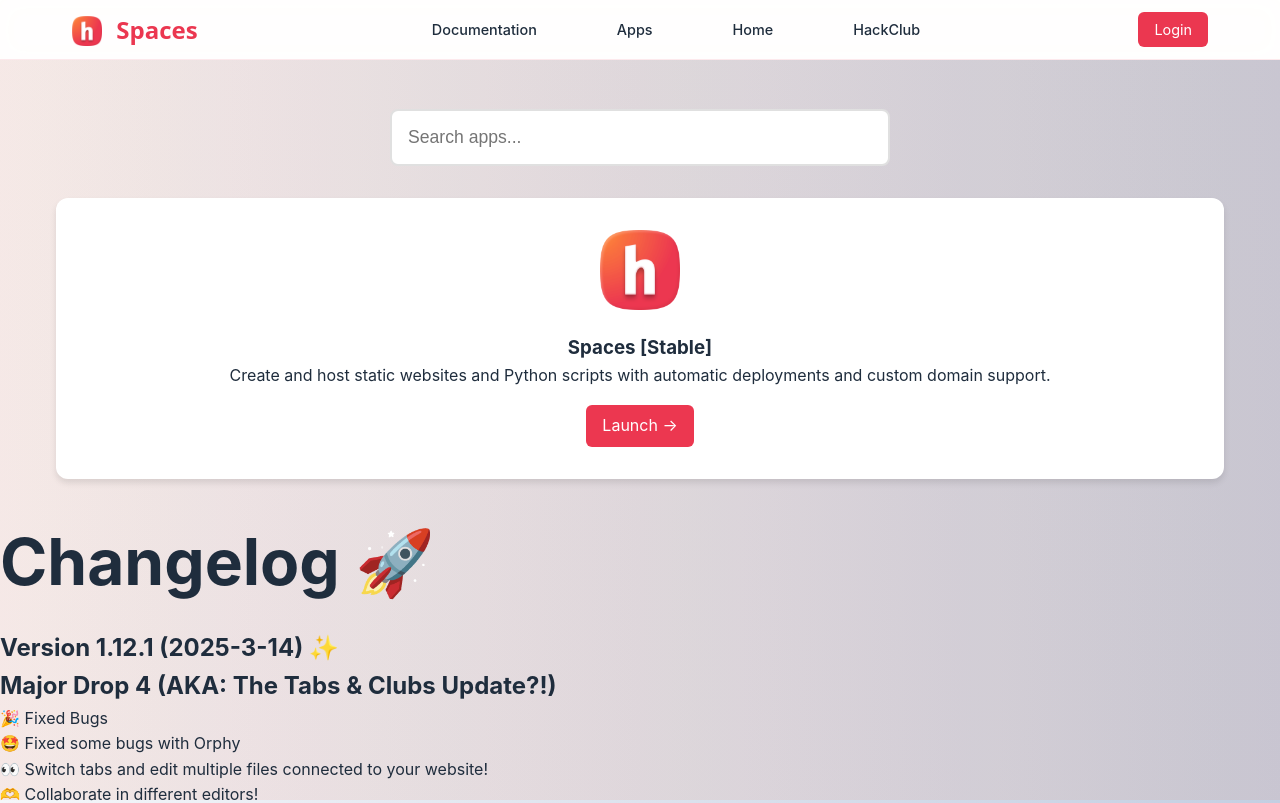
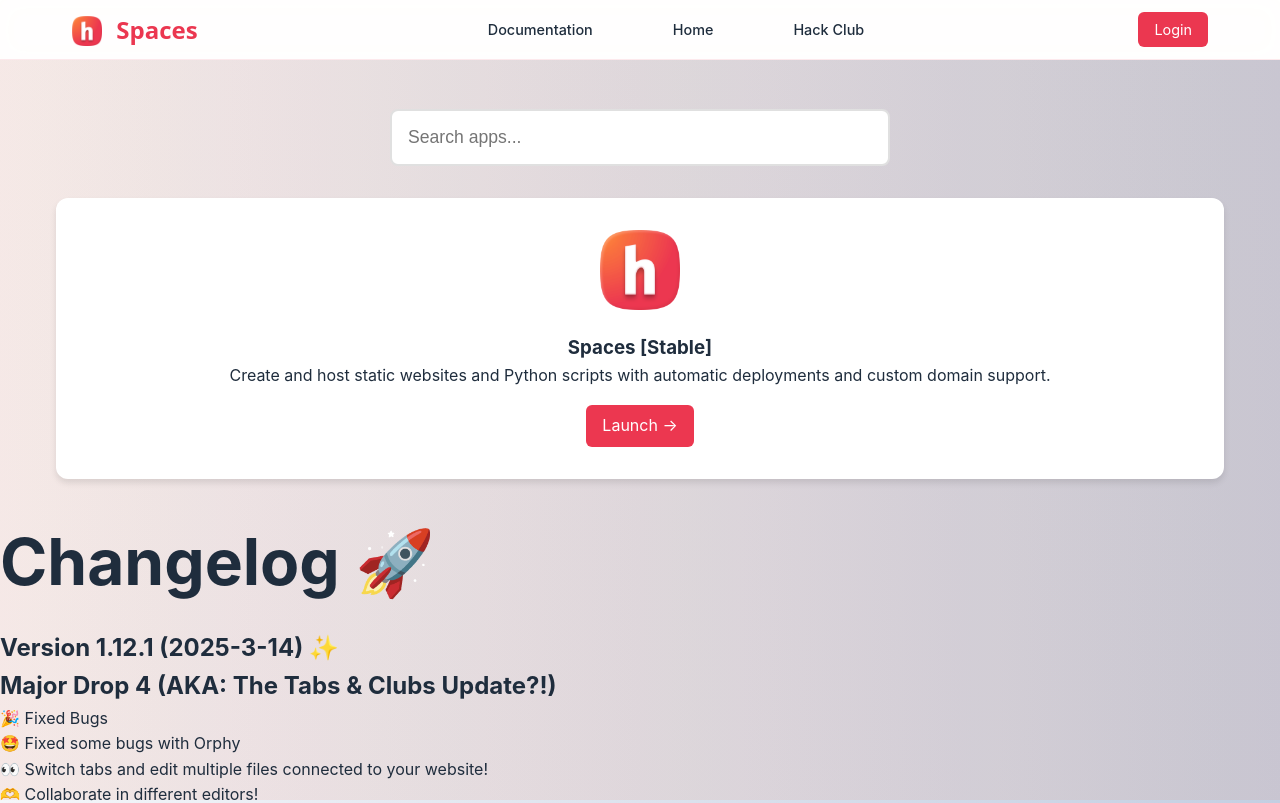
Before and after one commit to EthanJCanterbury/spaces, a Flask app: page /apps in a window 1280 px wide. Shown: the top 803 px of the page. Run offline with Flask 3, Linux system fonts and the light colour scheme.

Commit message:
uh remove random stuff

```diff
--- a/templates/base.html
+++ b/templates/base.html
@@ -25,15 +25,14 @@
             </a>
             <div class="nav-links">
                 <a href="{{ url_for('documentation') }}">Documentation</a>
-                <a href="{{ url_for('apps') }}">Apps</a>
                 <a href="/">Home</a>
-                <a href="https://hackclub.com" target="_blank">HackClub</a>
+                <a href="https://hackclub.com" target="_blank">Hack Club</a>
             </div>
             <div class="nav-auth">
                 {% if current_user.is_authenticated %}
                     <a href="{{ url_for('welcome') }}" class="nav-button">Dashboard</a>
                     {% if current_user.is_authenticated and current_user.is_club_leader %}
-                    <a href="{{ url_for('club_dashboard') }}" class="nav-button">Club Dashboard</a>
+                    <a href="{{ url_for('club_dashboard') }}" class="nav-button">Clubs</a>
                     {% endif %}
                     <a href="{{ url_for('settings') }}" class="nav-button">Settings</a>
                     <a href="{{ url_for('logout') }}" class="nav-button">Logout</a>
```
